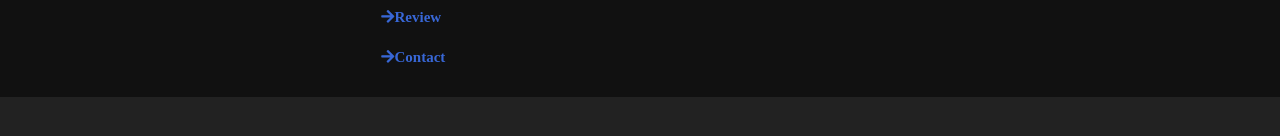
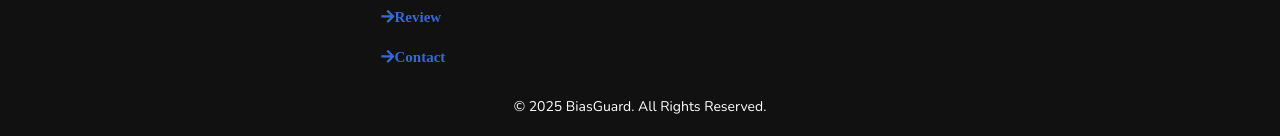
Before and after one commit to Satyam30raj/BiasGuard, a plain HTML site: page views/home.html in a window 1280 px wide. Shown: the part 4427-4563 px from the top of the page. Before the commit the page ends 4524 px from the top, so only its background shows below. Drawn offline with nearby package versions, Linux system fonts and the light colour scheme.

Commit message:
Update home.html

```diff
--- a/views/home.html
+++ b/views/home.html
@@ -366,6 +366,9 @@ Accuracy = (TP + TN) ÷ (TP + TN + FP + FN)
           <a href="#"><i class="fab fa-linkedin">linkedin</i></a>
         </div>
       </div>
+		<div class="footer-bottom" style="text-align:center; margin-top:20px; color:#fff; font-size:14px;">
+    &copy; 2025 BiasGuard. All Rights Reserved.
+  </div>
     </section>
 
     <!--footer section ends-->
```
